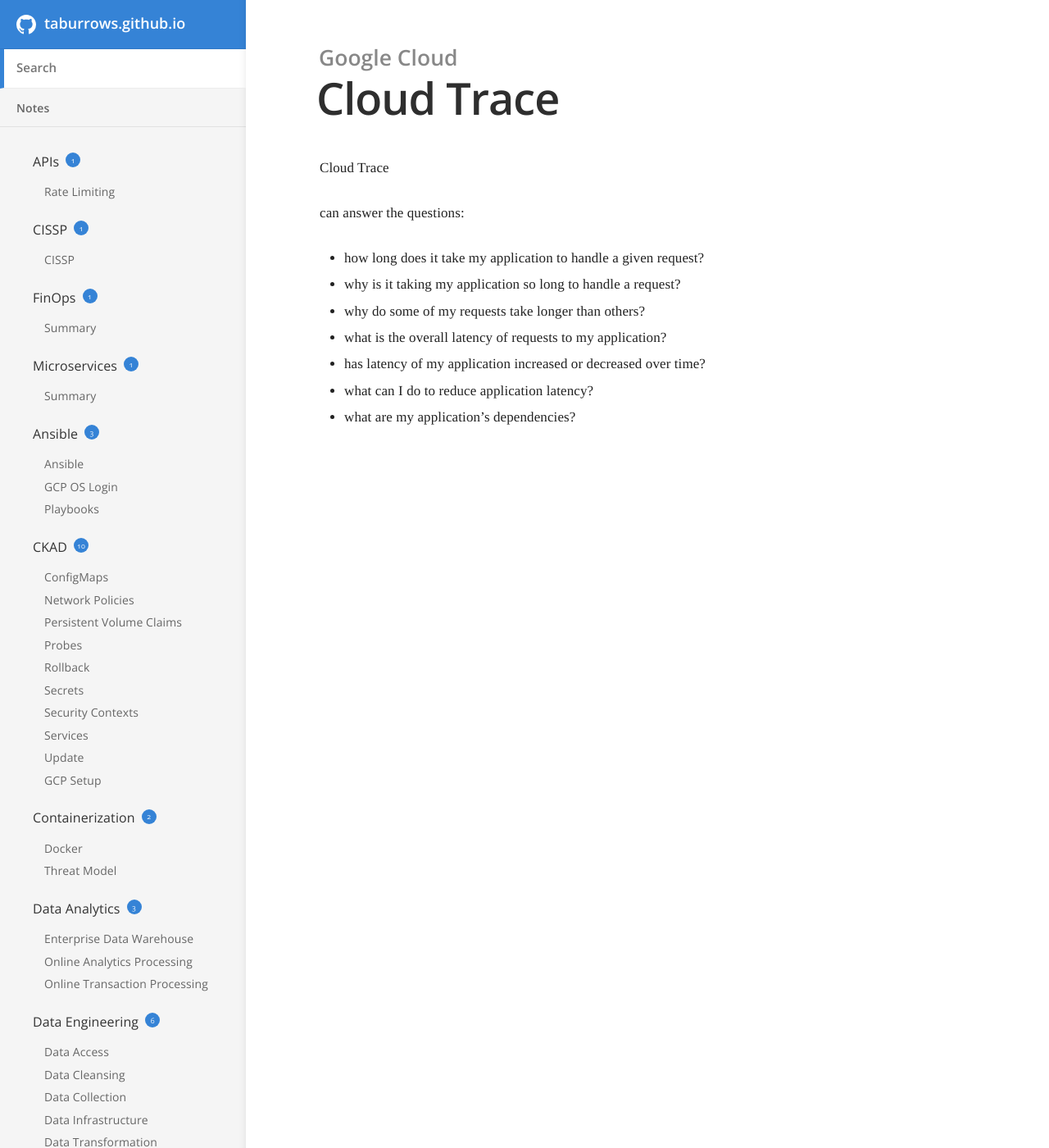
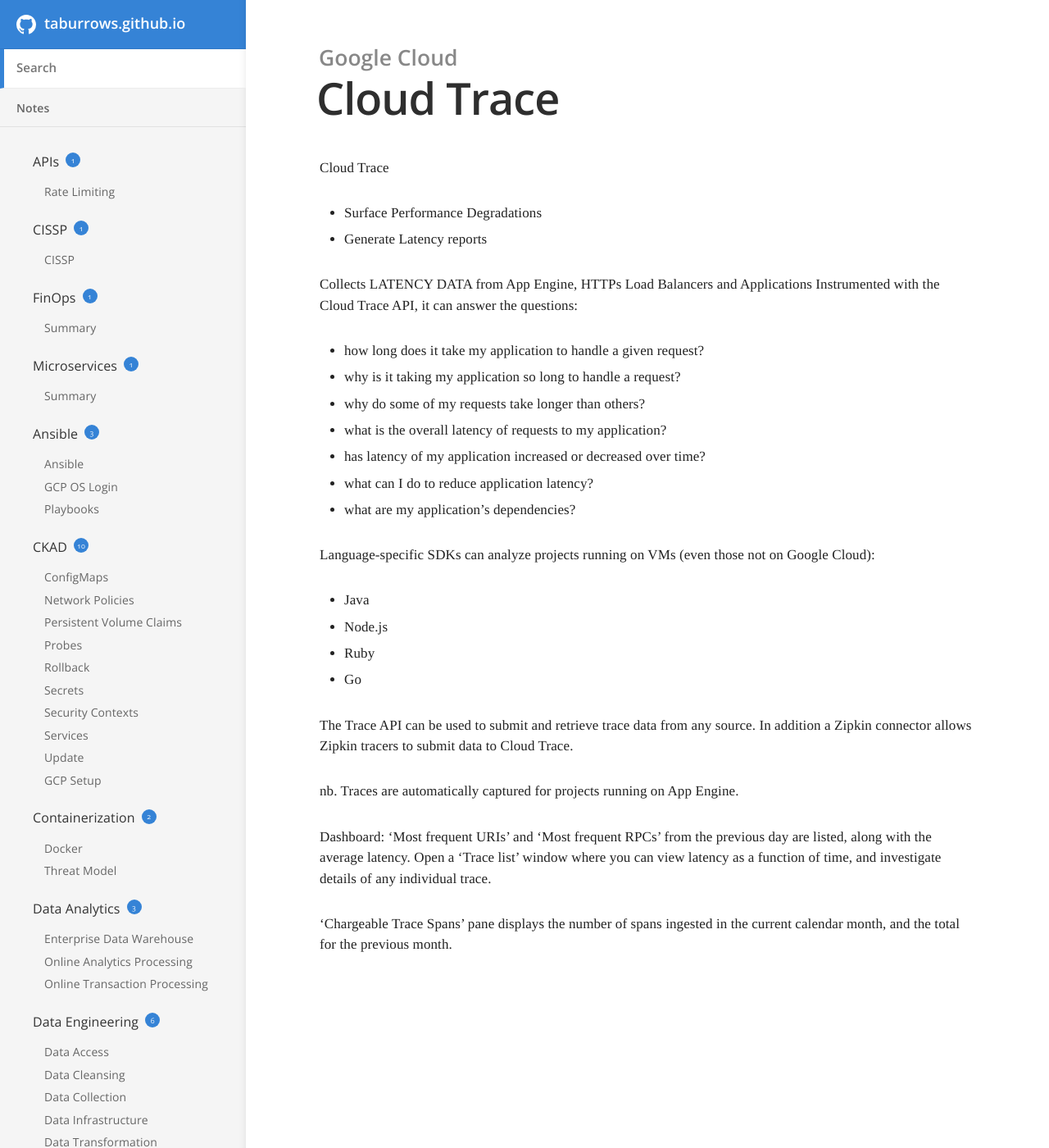
Before and after one commit to TABurrows/taburrows.github.io, a Jekyll site: the page built from _docs/google-cloud/cloud-trace.md, in a window 1280 px wide and 1400 px high. Shown: the whole window at 82% size. Built offline with Jekyll 4.4.1, drawn with Linux system fonts in a browser that asks for light colours; some of the changed text lies outside the part shown.

```diff
--- a/_docs/google-cloud/cloud-trace.md
+++ b/_docs/google-cloud/cloud-trace.md
@@ -5,7 +5,12 @@ order: 1
 ---
 Cloud Trace
 
-can answer the questions:
+- Surface Performance Degradations
+- Generate Latency reports
+
+
+Collects LATENCY DATA from App Engine, HTTPs Load Balancers and Applications Instrumented with the Cloud Trace API, it can answer the questions:
+
 - how long does it take my application to handle a given request?
 - why is it taking my application so long to handle a request?
 - why do some of my requests take longer than others?
@@ -13,3 +18,20 @@ can answer the questions:
 - has latency of my application increased or decreased over time?
 - what can I do to reduce application latency?
 - what are my application's dependencies?
+
+
+Language-specific SDKs can analyze projects running on VMs (even those not on Google Cloud):
+- Java
+- Node.js
+- Ruby
+- Go
+
+The Trace API can be used to submit and retrieve trace data from any source. In addition a Zipkin connector allows Zipkin tracers to submit data to Cloud Trace.
+
+nb. Traces are automatically captured for projects running on App Engine.
+
+
+Dashboard:
+'Most frequent URIs' and 'Most frequent RPCs' from the previous day are listed, along with the average latency. Open a 'Trace list' window where you can view latency as a function of time, and investigate details of any individual trace.
+
+'Chargeable Trace Spans' pane displays the number of spans ingested in the current calendar month, and the total for the previous month.
```
Also changed, not shown: _docs/google-cloud/application-performance-management.md (added, +10 -0 lines), _docs/google-cloud/billing.md (+29 -1 lines), _docs/google-cloud/oauth2.md (+6 -1 lines), _docs/google-cloud/operations-suite.md (added, +28 -0 lines).
